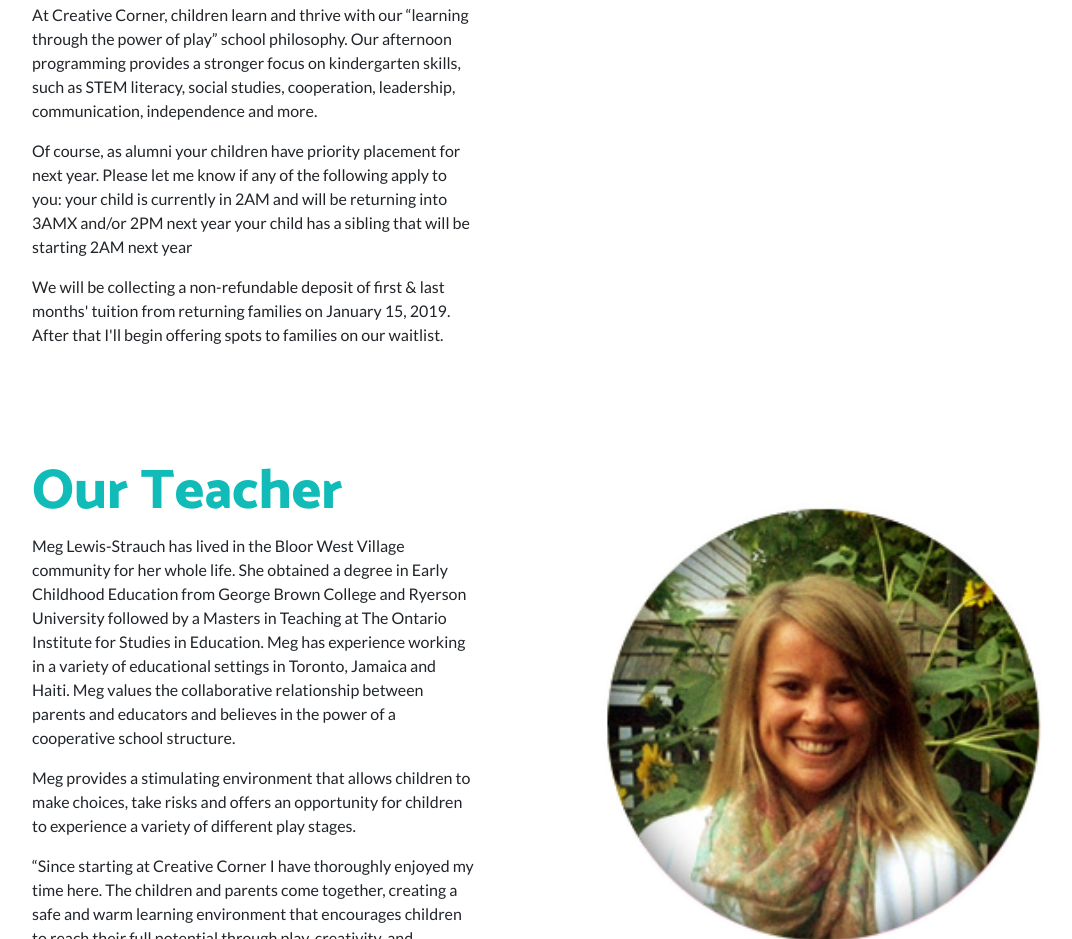
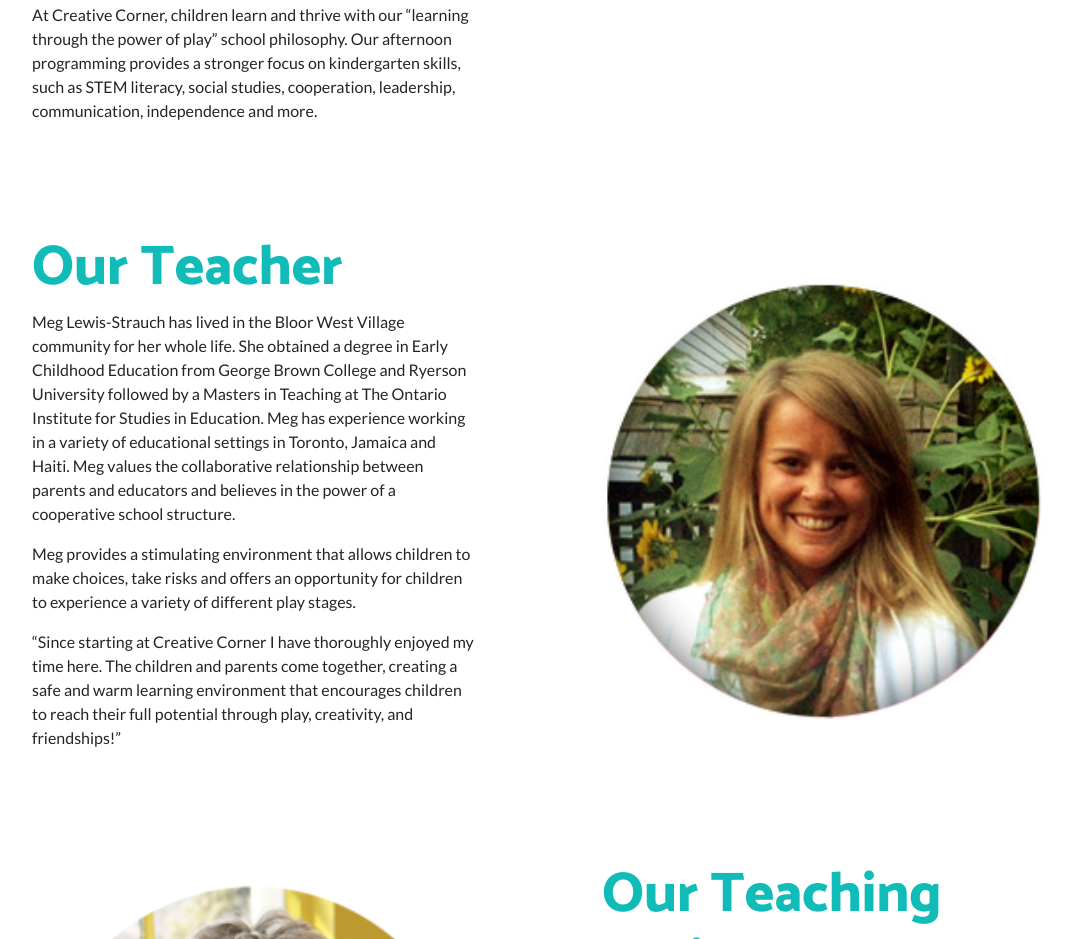
Before and after one commit to ccnursery/website, a website: page index.html in a window 1280 px wide. Shown: the part 3060-3999 px from the top of the page, without its empty margins (101-1173 px from the left). Drawn offline with Linux system fonts and the light colour scheme; a script that the page names is missing.

Commit message:
Removed private information

```diff
--- a/index.html
+++ b/index.html
@@ -163,12 +163,6 @@ is in the heart of Bloor West Village.
 
 
               <p>At Creative Corner, children learn and thrive with our “learning through the power of play” school philosophy. Our afternoon programming provides a stronger focus on kindergarten skills, such as STEM literacy, social studies, cooperation, leadership, communication, independence and more.  </p>
-
-              <p>Of course, as alumni your children have priority placement for next year. Please let me know if any of the following apply to you:
-              your child is currently in 2AM and will be returning into 3AMX and/or 2PM next year
-              your child has a sibling that will be starting 2AM next year </p>
-
-              <p>We will be collecting a non-refundable deposit of first & last months' tuition from returning families on January 15, 2019. After that I'll begin offering spots to families on our waitlist. </p>
             </div>
           </div>
         </div>
```
